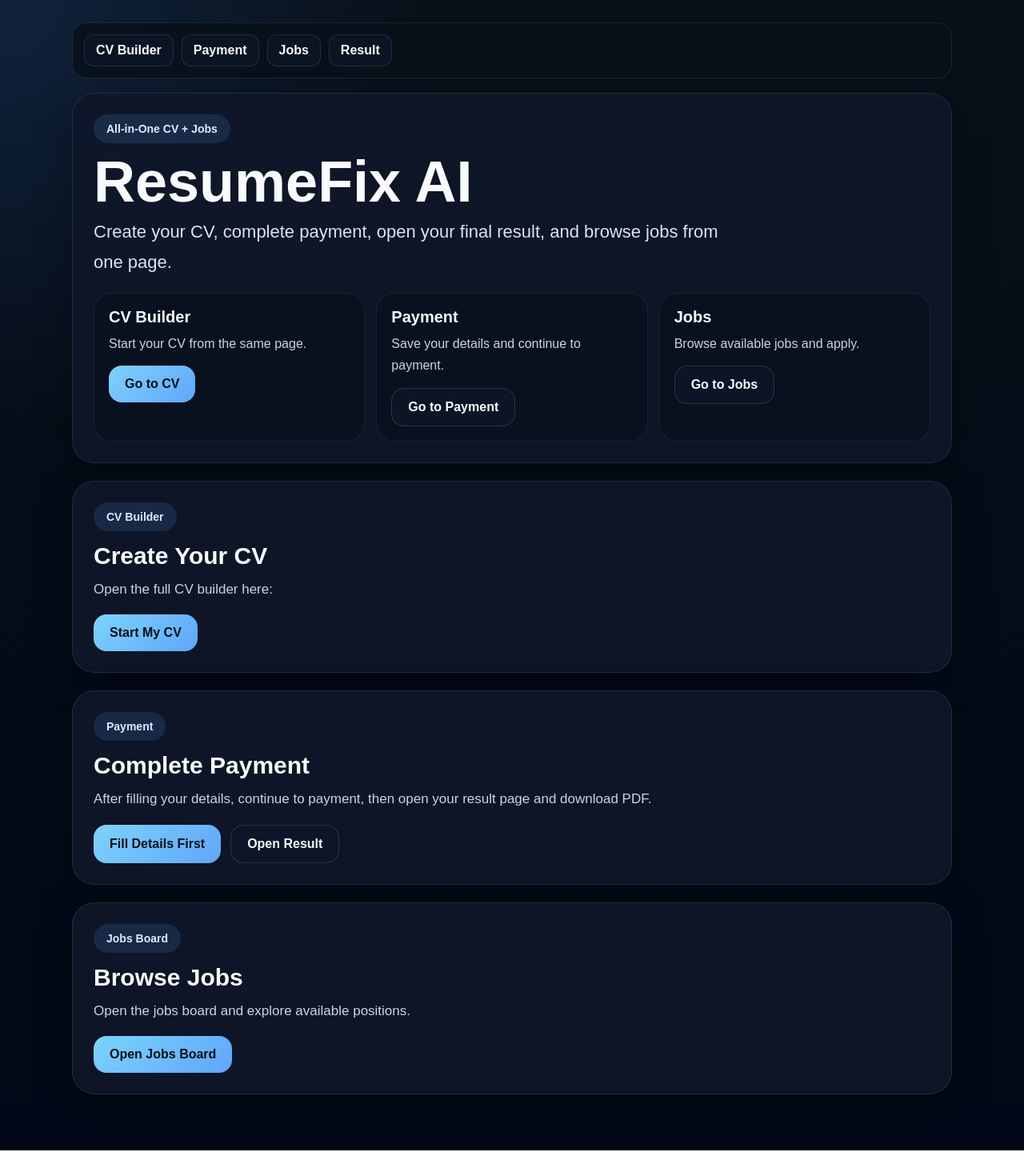
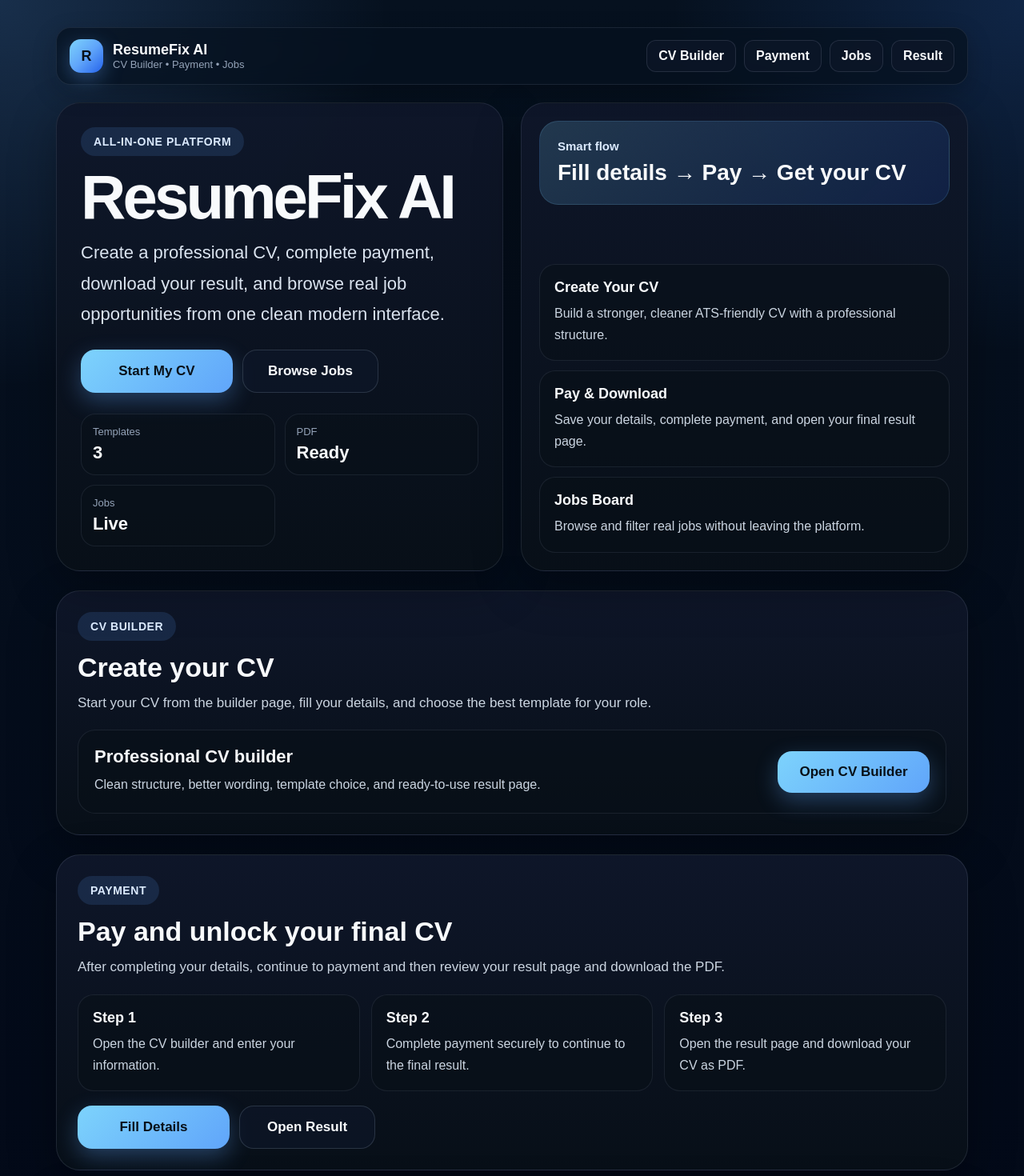
Before and after one commit to mohamedbrs9998-hue/resumefix-auto, a Next.js app: page / in a window 1280 px wide. Shown: the top 1470 px of the page at 80% size. Before the commit the page ends 1438 px from the top, so only its background shows below. Built offline with nearby package versions, Linux system fonts and the light colour scheme.

Commit message:
Make homepage simple one-page sections

```diff
--- a/app/page.js
+++ b/app/page.js
@@ -7,115 +7,258 @@ export default function HomePage() {
     <main
       style={{
         minHeight: "100vh",
-        padding: "28px 18px 48px",
         color: "#f8fafc",
         background:
-          "radial-gradient(circle at top left, rgba(59,130,246,0.16), transparent 28%), linear-gradient(180deg, #081018 0%, #020817 100%)",
+          "radial-gradient(circle at top left, rgba(96,165,250,0.20), transparent 22%), radial-gradient(circle at top right, rgba(59,130,246,0.18), transparent 20%), linear-gradient(180deg, #06111f 0%, #020817 100%)",
       }}
     >
-      <div style={{ maxWidth: 1100, margin: "0 auto" }}>
+      <div
+        style={{
+          maxWidth: 1180,
+          margin: "0 auto",
+          padding: "24px 20px 70px",
+        }}
+      >
         <div
           style={{
             position: "sticky",
             top: 0,
-            zIndex: 20,
-            marginBottom: 18,
-            padding: 14,
+            zIndex: 30,
+            paddingTop: 10,
+            marginBottom: 22,
+          }}
+        >
+          <div
+            style={{
+              display: "flex",
+              justifyContent: "space-between",
+              alignItems: "center",
+              gap: 12,
+              flexWrap: "wrap",
+              padding: "14px 16px",
               borderRadius: 18,
               border: "1px solid rgba(148,163,184,0.14)",
-            background: "rgba(8,16,24,0.82)",
-            backdropFilter: "blur(10px)",
-            display: "flex",
-            gap: 10,
-            flexWrap: "wrap",
+              background: "rgba(6,17,31,0.72)",
+              backdropFilter: "blur(12px)",
+              boxShadow: "0 10px 30px rgba(0,0,0,0.22)",
             }}
           >
-          <a href="#cv" style={navBtn}>CV Builder</a>
-          <a href="#payment" style={navBtn}>Payment</a>
-          <a href="#jobs" style={navBtn}>Jobs</a>
-          <Link href="/result" style={navBtn}>Result</Link>
+            <div style={{ display: "flex", alignItems: "center", gap: 12 }}>
+              <div
+                style={{
+                  width: 42,
+                  height: 42,
+                  borderRadius: 14,
+                  background:
+                    "linear-gradient(135deg, #7dd3fc 0%, #60a5fa 50%, #2563eb 100%)",
+                  display: "flex",
+                  alignItems: "center",
+                  justifyContent: "center",
+                  color: "#081018",
+                  fontWeight: 900,
+                  fontSize: 18,
+                  boxShadow: "0 8px 24px rgba(96,165,250,0.35)",
+                }}
+              >
+                R
+              </div>
+              <div>
+                <div style={{ fontWeight: 800, fontSize: 18 }}>ResumeFix AI</div>
+                <div style={{ color: "#94a3b8", fontSize: 13 }}>
+                  CV Builder • Payment • Jobs
+                </div>
+              </div>
+            </div>
+
+            <div style={{ display: "flex", gap: 10, flexWrap: "wrap" }}>
+              <a href="#cv" style={navBtn}>
+                CV Builder
+              </a>
+              <a href="#payment" style={navBtn}>
+                Payment
+              </a>
+              <a href="#jobs" style={navBtn}>
+                Jobs
+              </a>
+              <Link href="/result" style={navBtn}>
+                Result
+              </Link>
+            </div>
+          </div>
         </div>
 
         <section
           style={{
-            padding: 26,
-            borderRadius: 28,
-            border: "1px solid rgba(148,163,184,0.16)",
-            background: "rgba(15,23,42,0.88)",
-            boxShadow: "0 18px 50px rgba(0,0,0,0.28)",
-            marginBottom: 22,
+            display: "grid",
+            gridTemplateColumns: "repeat(auto-fit, minmax(320px, 1fr))",
+            gap: 22,
+            alignItems: "stretch",
+            marginBottom: 24,
           }}
         >
-          <div style={badge}>All-in-One CV + Jobs</div>
+          <div
+            style={{
+              padding: 30,
+              borderRadius: 30,
+              border: "1px solid rgba(148,163,184,0.14)",
+              background:
+                "linear-gradient(180deg, rgba(15,23,42,0.95) 0%, rgba(8,16,24,0.95) 100%)",
+              boxShadow: "0 20px 60px rgba(0,0,0,0.30)",
+            }}
+          >
+            <div style={badge}>ALL-IN-ONE PLATFORM</div>
+
             <h1
               style={{
-              margin: "0 0 10px",
-              fontSize: "clamp(40px, 8vw, 72px)",
+                margin: "0 0 14px",
+                fontSize: "clamp(42px, 8vw, 78px)",
                 lineHeight: 0.95,
-              fontWeight: 800,
+                fontWeight: 900,
+                letterSpacing: "-0.05em",
               }}
             >
               ResumeFix AI
             </h1>
+
             <p
               style={{
-              margin: "0 0 20px",
+                margin: "0 0 24px",
                 color: "#dbe4f0",
                 fontSize: "clamp(18px, 2vw, 22px)",
-              lineHeight: 1.7,
-              maxWidth: 820,
+                lineHeight: 1.75,
+                maxWidth: 720,
               }}
             >
-            Create your CV, complete payment, open your final result, and browse jobs from one page.
+              Create a professional CV, complete payment, download your result,
+              and browse real job opportunities from one clean modern interface.
             </p>
+
+            <div style={{ display: "flex", gap: 12, flexWrap: "wrap" }}>
+              <a href="#cv" style={primaryBtn}>
+                Start My CV
+              </a>
+              <a href="#jobs" style={secondaryBtn}>
+                Browse Jobs
+              </a>
+            </div>
 
             <div
               style={{
                 display: "grid",
-              gridTemplateColumns: "repeat(auto-fit, minmax(220px, 1fr))",
-              gap: 14,
+                gridTemplateColumns: "repeat(auto-fit, minmax(160px, 1fr))",
+                gap: 12,
+                marginTop: 26,
               }}
             >
-            <div style={card}>
-              <div style={cardTitle}>CV Builder</div>
-              <div style={cardText}>Start your CV from the same page.</div>
-              <a href="#cv" style={primaryBtn}>Go to CV</a>
+              <MiniStat title="Templates" value="3" />
+              <MiniStat title="PDF" value="Ready" />
+              <MiniStat title="Jobs" value="Live" />
+            </div>
           </div>
 
-            <div style={card}>
-              <div style={cardTitle}>Payment</div>
-              <div style={cardText}>Save your details and continue to payment.</div>
-              <a href="#payment" style={secondaryBtn}>Go to Payment</a>
+          <div
+            style={{
+              padding: 22,
+              borderRadius: 30,
+              border: "1px solid rgba(148,163,184,0.14)",
+              background:
+                "linear-gradient(180deg, rgba(15,23,42,0.95) 0%, rgba(8,16,24,0.95) 100%)",
+              boxShadow: "0 20px 60px rgba(0,0,0,0.30)",
+              display: "flex",
+              flexDirection: "column",
+              justifyContent: "space-between",
+            }}
+          >
+            <div
+              style={{
+                borderRadius: 24,
+                padding: 22,
+                background:
+                  "linear-gradient(135deg, rgba(125,211,252,0.18) 0%, rgba(37,99,235,0.15) 100%)",
+                border: "1px solid rgba(125,211,252,0.14)",
+                marginBottom: 14,
+              }}
+            >
+              <div style={{ fontSize: 15, color: "#dbeafe", fontWeight: 700 }}>
+                Smart flow
+              </div>
+              <div
+                style={{
+                  fontSize: 28,
+                  fontWeight: 900,
+                  marginTop: 8,
+                  lineHeight: 1.2,
+                }}
+              >
+                Fill details → Pay → Get your CV
+              </div>
             </div>
 
-            <div style={card}>
-              <div style={cardTitle}>Jobs</div>
-              <div style={cardText}>Browse available jobs and apply.</div>
-              <a href="#jobs" style={secondaryBtn}>Go to Jobs</a>
+            <div style={{ display: "grid", gap: 12 }}>
+              <FeatureCard
+                title="Create Your CV"
+                text="Build a stronger, cleaner ATS-friendly CV with a professional structure."
+              />
+              <FeatureCard
+                title="Pay & Download"
+                text="Save your details, complete payment, and open your final result page."
+              />
+              <FeatureCard
+                title="Jobs Board"
+                text="Browse and filter real jobs without leaving the platform."
+              />
             </div>
           </div>
         </section>
 
         <section id="cv" style={panel}>
-          <div style={badge}>CV Builder</div>
-          <h2 style={sectionTitle}>Create Your CV</h2>
+          <div style={badge}>CV BUILDER</div>
+          <h2 style={sectionTitle}>Create your CV</h2>
           <p style={sectionText}>
-            Open the full CV builder here:
+            Start your CV from the builder page, fill your details, and choose
+            the best template for your role.
           </p>
+
+          <div style={heroCard}>
+            <div>
+              <div style={heroCardTitle}>Professional CV builder</div>
+              <div style={heroCardText}>
+                Clean structure, better wording, template choice, and ready-to-use result page.
+              </div>
+            </div>
+
             <Link href="/generate" style={primaryBtn}>
-            Start My CV
+              Open CV Builder
             </Link>
+          </div>
         </section>
 
         <section id="payment" style={panel}>
-          <div style={badge}>Payment</div>
-          <h2 style={sectionTitle}>Complete Payment</h2>
+          <div style={badge}>PAYMENT</div>
+          <h2 style={sectionTitle}>Pay and unlock your final CV</h2>
           <p style={sectionText}>
-            After filling your details, continue to payment, then open your result page and download PDF.
+            After completing your details, continue to payment and then review
+            your result page and download the PDF.
           </p>
-          <div style={{ display: "flex", gap: 12, flexWrap: "wrap" }}>
+
+          <div style={grid2}>
+            <InfoCard
+              title="Step 1"
+              text="Open the CV builder and enter your information."
+            />
+            <InfoCard
+              title="Step 2"
+              text="Complete payment securely to continue to the final result."
+            />
+            <InfoCard
+              title="Step 3"
+              text="Open the result page and download your CV as PDF."
+            />
+          </div>
+
+          <div style={{ display: "flex", gap: 12, flexWrap: "wrap", marginTop: 18 }}>
             <Link href="/generate" style={primaryBtn}>
-              Fill Details First
+              Fill Details
             </Link>
             <Link href="/result" style={secondaryBtn}>
               Open Result
@@ -124,27 +267,90 @@ export default function HomePage() {
         </section>
 
         <section id="jobs" style={panel}>
-          <div style={badge}>Jobs Board</div>
-          <h2 style={sectionTitle}>Browse Jobs</h2>
+          <div
+            style={{
+              display: "flex",
+              justifyContent: "space-between",
+              gap: 16,
+              flexWrap: "wrap",
+              alignItems: "center",
+              marginBottom: 8,
+            }}
+          >
+            <div>
+              <div style={badge}>JOBS BOARD</div>
+              <h2 style={sectionTitle}>Browse available jobs</h2>
               <p style={sectionText}>
-            Open the jobs board and explore available positions.
+                Explore real job listings in a dedicated, clean jobs board.
               </p>
+            </div>
+
             <Link href="/jobs" style={primaryBtn}>
               Open Jobs Board
             </Link>
+          </div>
         </section>
       </div>
     </main>
   );
 }
 
+function FeatureCard({ title, text }) {
+  return (
+    <div
+      style={{
+        padding: 18,
+        borderRadius: 20,
+        background: "rgba(8,16,24,0.52)",
+        border: "1px solid rgba(148,163,184,0.12)",
+      }}
+    >
+      <div style={{ fontSize: 18, fontWeight: 800, marginBottom: 8 }}>{title}</div>
+      <div style={{ color: "#cbd5e1", lineHeight: 1.7 }}>{text}</div>
+    </div>
+  );
+}
+
+function MiniStat({ title, value }) {
+  return (
+    <div
+      style={{
+        padding: 14,
+        borderRadius: 18,
+        background: "rgba(8,16,24,0.5)",
+        border: "1px solid rgba(148,163,184,0.12)",
+      }}
+    >
+      <div style={{ color: "#94a3b8", fontSize: 13, marginBottom: 6 }}>{title}</div>
+      <div style={{ fontWeight: 900, fontSize: 22 }}>{value}</div>
+    </div>
+  );
+}
+
+function InfoCard({ title, text }) {
+  return (
+    <div
+      style={{
+        padding: 18,
+        borderRadius: 20,
+        background: "rgba(8,16,24,0.52)",
+        border: "1px solid rgba(148,163,184,0.12)",
+      }}
+    >
+      <div style={{ fontSize: 18, fontWeight: 800, marginBottom: 8 }}>{title}</div>
+      <div style={{ color: "#cbd5e1", lineHeight: 1.7 }}>{text}</div>
+    </div>
+  );
+}
+
 const panel = {
   padding: 26,
-  borderRadius: 28,
+  borderRadius: 30,
   border: "1px solid rgba(148,163,184,0.16)",
-  background: "rgba(15,23,42,0.88)",
-  boxShadow: "0 18px 50px rgba(0,0,0,0.28)",
-  marginBottom: 22,
+  background:
+    "linear-gradient(180deg, rgba(15,23,42,0.95) 0%, rgba(8,16,24,0.95) 100%)",
+  boxShadow: "0 20px 60px rgba(0,0,0,0.30)",
+  marginBottom: 24,
 };
 
 const badge = {
@@ -155,61 +361,72 @@ const badge = {
   background: "rgba(96,165,250,0.14)",
   color: "#dbeafe",
   fontSize: 14,
-  fontWeight: 700,
+  fontWeight: 800,
+  letterSpacing: "0.04em",
 };
 
 const sectionTitle = {
   margin: "0 0 10px",
-  fontSize: 30,
-  fontWeight: 800,
+  fontSize: 34,
+  fontWeight: 900,
 };
 
 const sectionText = {
-  margin: "0 0 16px",
+  margin: "0 0 18px",
   color: "#cbd5e1",
   fontSize: 17,
   lineHeight: 1.8,
 };
 
-const card = {
-  padding: 18,
+const heroCard = {
+  display: "flex",
+  justifyContent: "space-between",
+  alignItems: "center",
+  gap: 18,
+  flexWrap: "wrap",
+  padding: 20,
   borderRadius: 22,
-  background: "rgba(8,16,24,0.55)",
+  background: "rgba(8,16,24,0.52)",
   border: "1px solid rgba(148,163,184,0.12)",
 };
 
-const cardTitle = {
-  fontSize: 20,
-  fontWeight: 800,
+const heroCardTitle = {
+  fontSize: 22,
+  fontWeight: 900,
   marginBottom: 8,
 };
 
-const cardText = {
+const heroCardText = {
   color: "#cbd5e1",
-  lineHeight: 1.7,
-  marginBottom: 14,
+  lineHeight: 1.8,
+  maxWidth: 620,
 };
 
 const primaryBtn = {
   display: "inline-flex",
   alignItems: "center",
   justifyContent: "center",
-  padding: "14px 20px",
-  borderRadius: 16,
+  minWidth: 190,
+  padding: "16px 24px",
+  borderRadius: 18,
   textDecoration: "none",
-  fontWeight: 800,
+  fontWeight: 900,
+  fontSize: 17,
   background: "linear-gradient(135deg, #7dd3fc 0%, #60a5fa 100%)",
   color: "#081018",
+  boxShadow: "0 10px 28px rgba(96,165,250,0.32)",
 };
 
 const secondaryBtn = {
   display: "inline-flex",
   alignItems: "center",
   justifyContent: "center",
-  padding: "14px 20px",
-  borderRadius: 16,
+  minWidth: 170,
+  padding: "16px 24px",
+  borderRadius: 18,
   textDecoration: "none",
   fontWeight: 800,
+  fontSize: 17,
   border: "1px solid rgba(148,163,184,0.22)",
   background: "rgba(15,23,42,0.66)",
   color: "#f8fafc",
@@ -227,3 +444,9 @@ const navBtn = {
   color: "#f8fafc",
   border: "1px solid rgba(148,163,184,0.18)",
 };
+
+const grid2 = {
+  display: "grid",
+  gridTemplateColumns: "repeat(auto-fit, minmax(230px, 1fr))",
+  gap: 14,
+};
```
Lines whose indentation alone changed are shown as unchanged.
